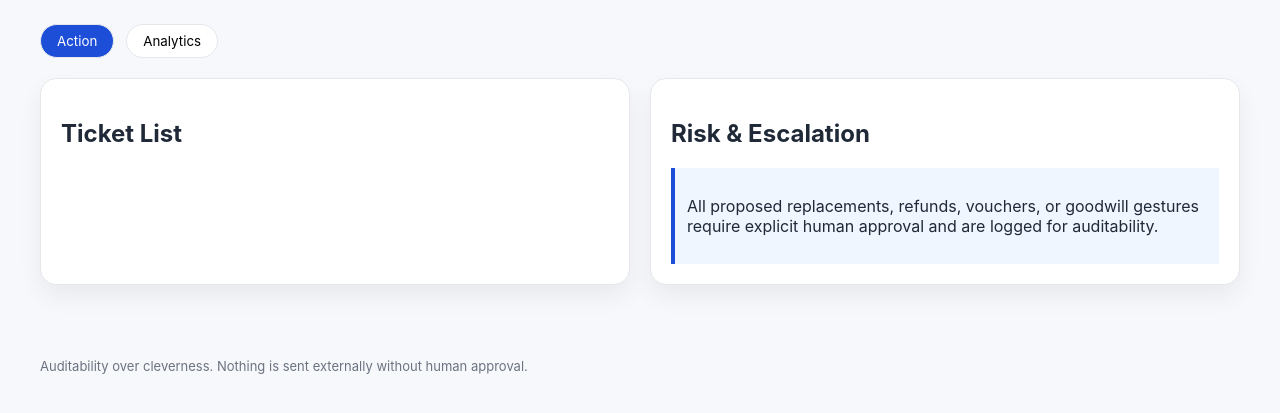
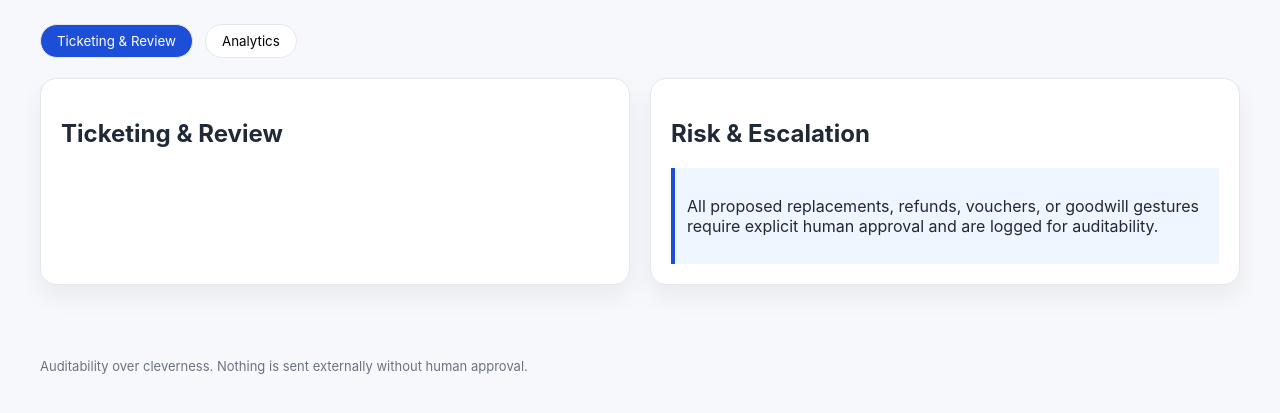
Before and after one commit to vlad-mantoiu/codex-test, a Python web app: template templates/index.html in a window 1280 px wide. Shown: the part 140-553 px from the top of the page. Run offline with Jinja, Linux system fonts and the light colour scheme; the template is opened without the code that fills it, so the values that code supplies are empty.

Commit message:
Rename action tab to ticketing review

```diff
--- a/templates/index.html
+++ b/templates/index.html
@@ -1,14 +1,14 @@
 {% extends "layout.html" %}
 {% block content %}
 <section class="tabs">
-  <button class="tab active" onclick="showTab('action')">Action</button>
+  <button class="tab active" onclick="showTab('action')">Ticketing & Review</button>
   <button class="tab" onclick="showTab('analytics')">Analytics</button>
 </section>
 
 <section id="action" class="tab-panel active">
   <div class="panel-grid">
     <div class="card">
-      <h2>Ticket List</h2>
+      <h2>Ticketing & Review</h2>
       <ul class="ticket-list">
         {% for ticket in tickets %}
         <li class="ticket-item">
```
